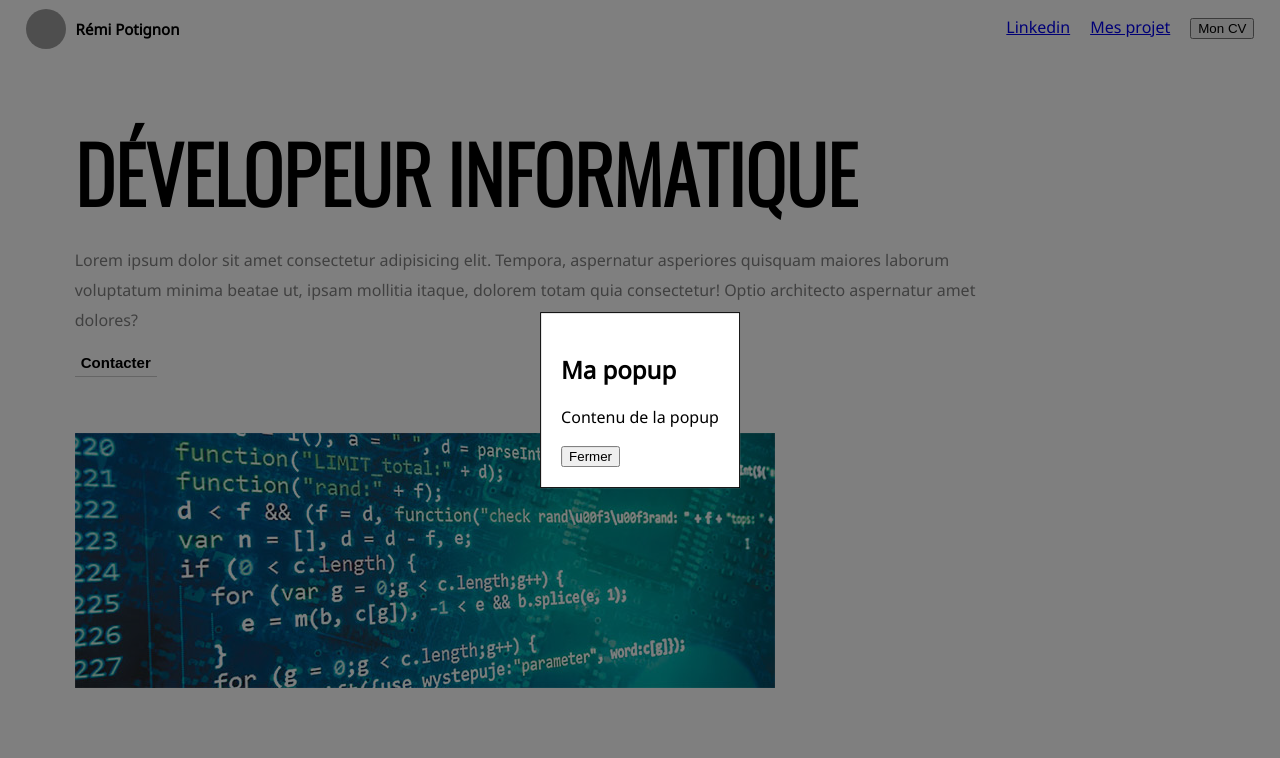
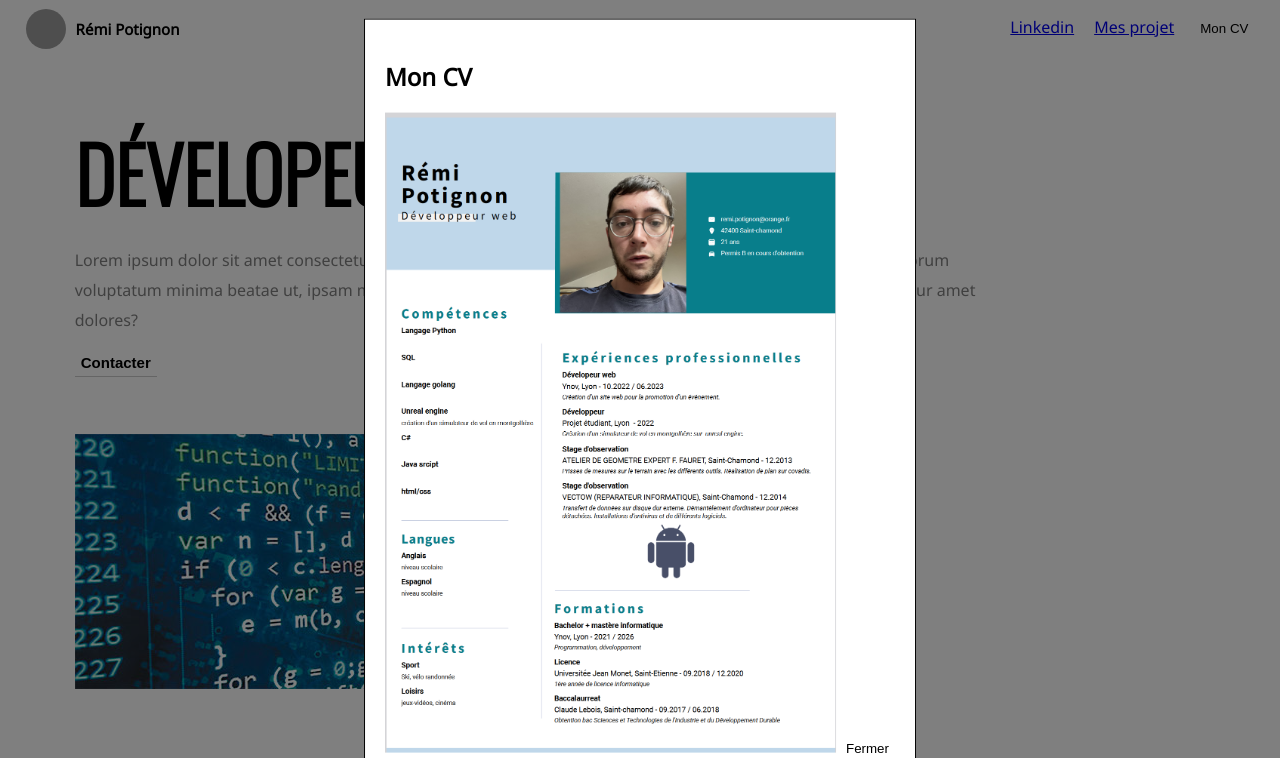
Before and after one commit to RemiPotignon/Portfolio, a plain HTML site: page index.html in a window 1280 px wide. Both pictures are taken after a click on the button "Mon CV". Shown: the top 758 px of the page. Drawn offline with nearby package versions, Linux system fonts and the light colour scheme; grey boxes are pictures that could not be loaded.

Commit message:
intrégration cv

```diff
--- a/index.html
+++ b/index.html
@@ -25,8 +25,8 @@
 
 	<div class="popup-overlay" onclick="closePopup()"></div>
 	<div class="popup">
-		<h2>Ma popup</h2>
-		<p>Contenu de la popup</p>
+		<h2>Mon CV</h2>
+		<img class="mon-cv" src="image/mon-CV.PNG" alt="">
 		<button onclick="closePopup()">Fermer</button>
 	</div>
 	<script>
--- a/style.css
+++ b/style.css
@@ -47,6 +47,13 @@ nav ul li:hover {
     border-bottom-color: black;
 }
 
+button {
+    border: none;
+    background-color: #fff;
+    height: 25px;
+    cursor: pointer;
+}
+
 /* Style de la popup */
 .popup {
     display: none;
@@ -69,6 +76,10 @@ nav ul li:hover {
     height: 100%;
     background-color: rgba(0, 0, 0, 0.5);
     z-index: 9998;
+}
+
+.mon-cv {
+    height: 80vh;
 }
 
 .page-content {
```
Also changed, not shown: image/mon-CV.PNG (added).
